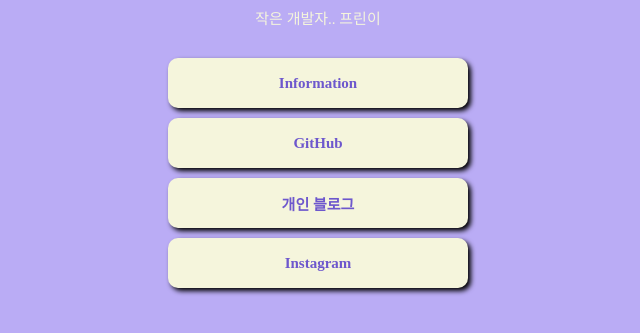
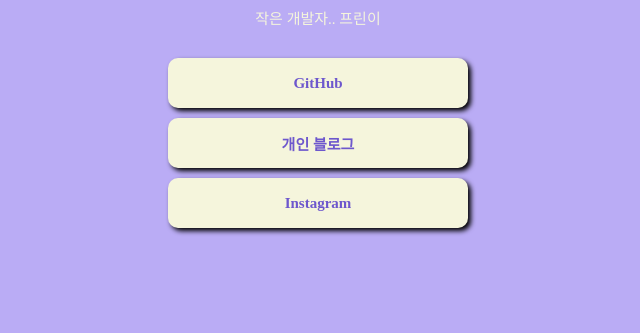
Before and after one commit to Woogie95/mypage, a plain HTML site: page index.html in a window 1280 px wide. Shown: the part 421-754 px from the top of the page, without its empty margins (322-962 px from the left). Drawn offline with Linux system fonts and the light colour scheme.

Commit message:
test2
test2

```diff
--- a/index.html
+++ b/index.html
@@ -80,7 +80,6 @@
     <div class="profile"></div>
     <h1 class="main">Dev Woogie</h1>
     <p class="sub">작은 개발자.. 프린이 </p>
-    <a target="_blank" href="https://spartacodingclub.kr/">Information</a>
     <a target="_blank" href="https://github.com/Woogie95/">GitHub</a>
     <a target="_blank" href="https://woogienote.tistory.com/">개인 블로그</a>
     <a target="_blank" href="https://www.instagram.com/wook____ee/">Instagram</a>
```
